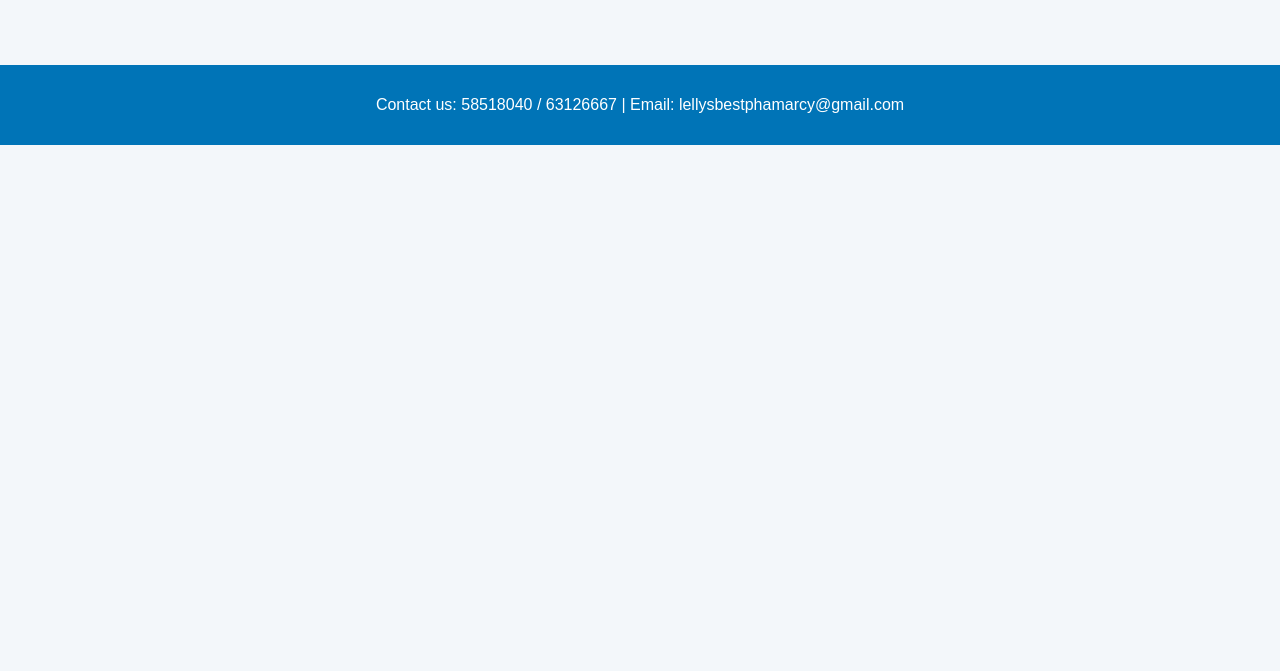
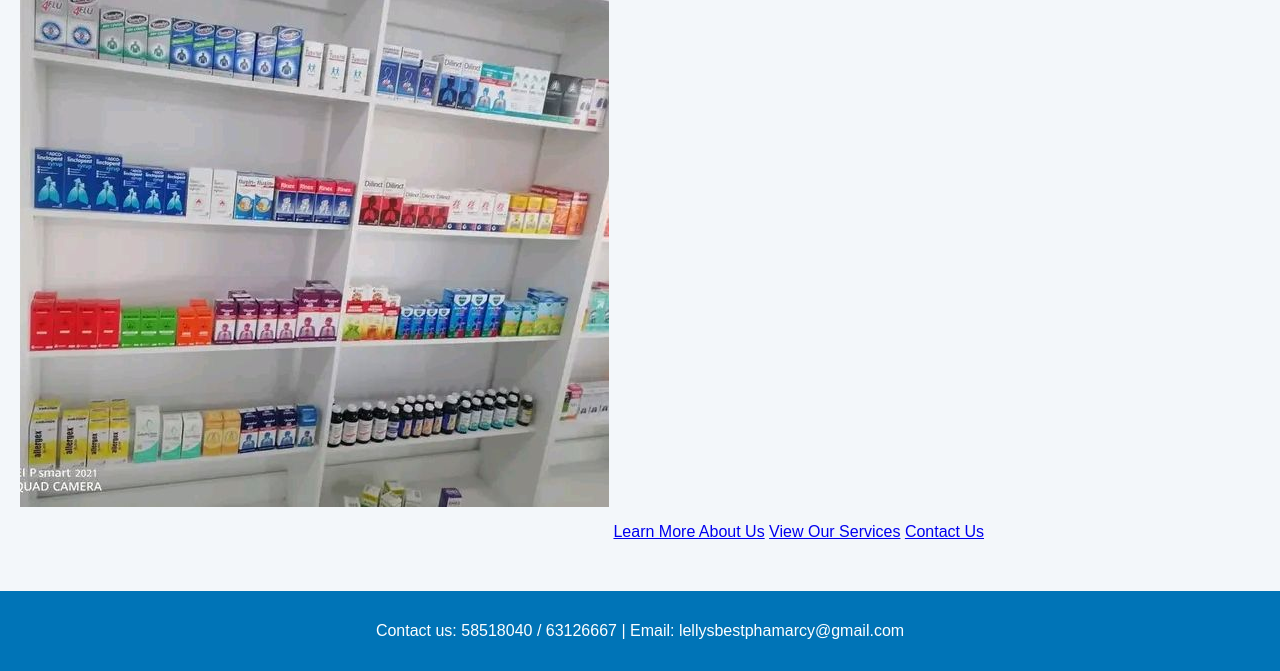
Before and after one commit to elelloangrakolobe/Lelly-s-Best-Pharmacy-, a plain HTML site: page index.html in a window 1280 px wide. Shown: the part 473-1144 px from the top of the page. Before the commit the page ends 800 px from the top, so only its background shows below. Drawn offline with Linux system fonts and the light colour scheme.

Commit message:
Update index.html

```diff
--- a/index.html
+++ b/index.html
@@ -24,7 +24,7 @@
 
   <section class="photo logo">
     <h2>pharmacy</h2>
-    <img src="" alt="<Lelly's Best Pharmacy>
+    <img src="1751360230965~2.jpg" alt="<Lelly's Best Pharmacy>
       </pharmacy>
       </section>
       </main>
```
